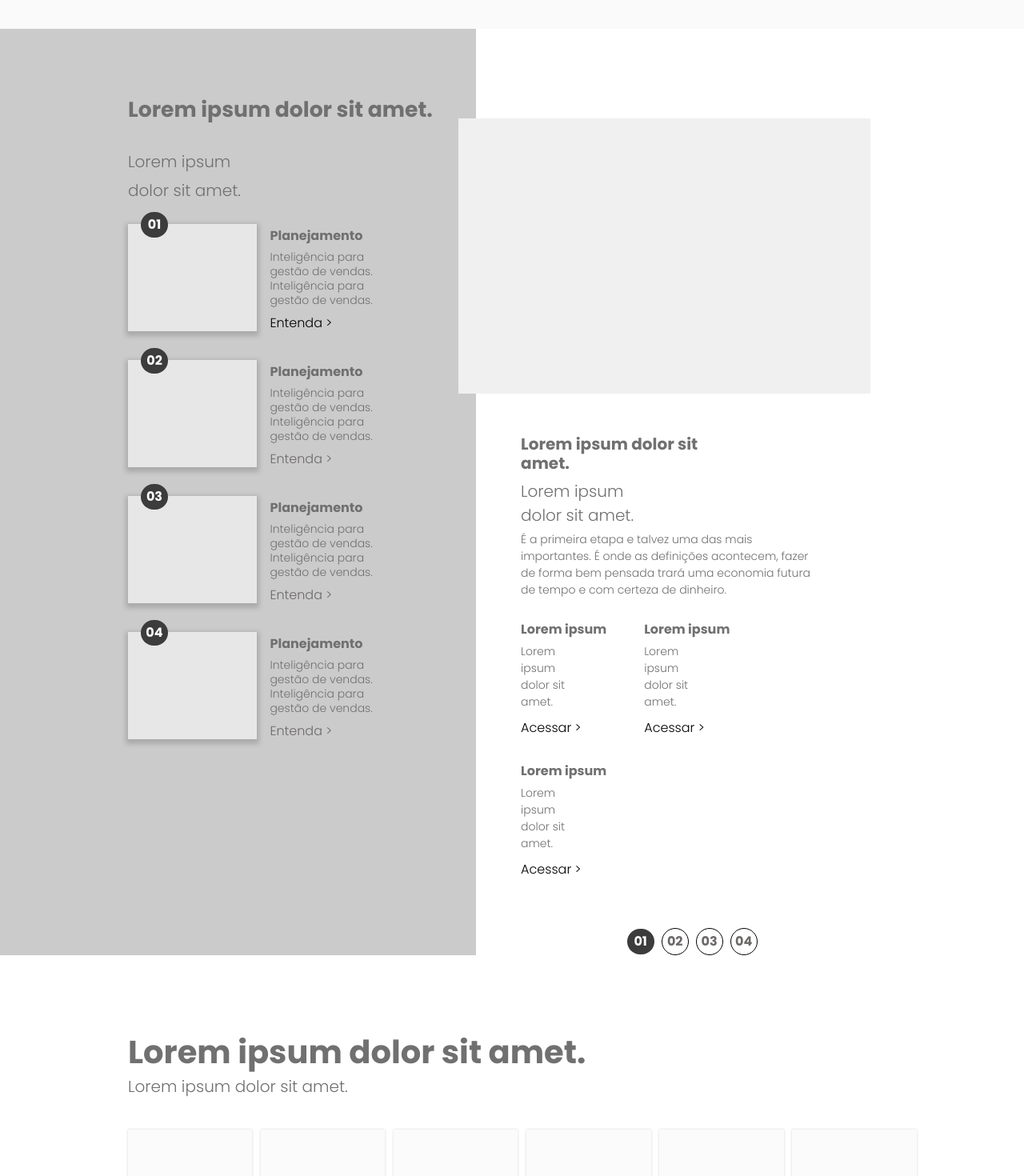
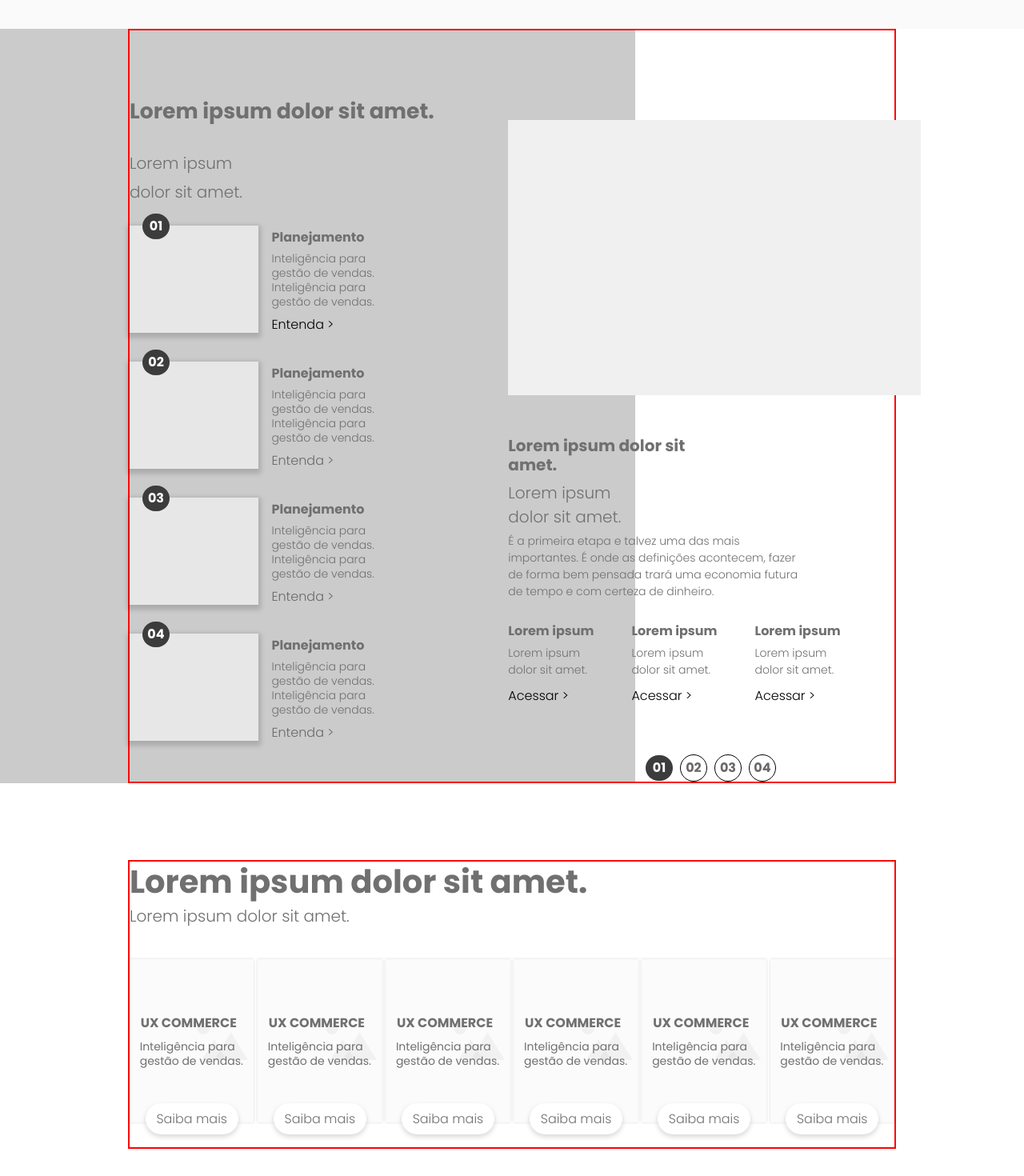
Before and after one commit to PiviaN/ProjetoBlog, a React (Create React App) app: page / in a window 1280 px wide. Shown: the part 840-2310 px from the top of the page at 80% size. Built offline with nearby package versions, Linux system fonts and the light colour scheme.

Commit message:
controle horizontal completo

```diff
--- a/src/components/Blog/Blog.css
+++ b/src/components/Blog/Blog.css
@@ -178,7 +178,6 @@
 
   .text-and-input {
     margin-bottom: 36px;
-    width: 75vw;
   }
 
   .search-icon {
@@ -191,7 +190,6 @@
   }
 
   .tecnology-cards {
-    width: 75vw;
     overflow: auto;
     margin-bottom: 49px;
   }
@@ -219,8 +217,6 @@
   }
 
   .control-small-title {
-    margin-left: 3px;
-    margin-right: 2px;
     width: 11.93vw;
     min-height: 23px;
     margin-bottom: 8px;
@@ -241,12 +237,12 @@
   }
 
   .container-custom-desktop {
-    padding-left: 12.5vw;
+    margin-left: 12.5vw;
     width: 75vw;
+    border: 2px solid red;
   }
 
   .access-blog-control {
-    width: 75vw;
   }
 
   .control-small-description {
--- a/src/components/CardsList/CardsList.css
+++ b/src/components/CardsList/CardsList.css
@@ -9,10 +9,6 @@
 
 .lists-subtitle {
   font-weight: 300;
-}
-
-.list-of-cards {
-  width: 75vw;
 }
 
 .card-ux {
@@ -193,6 +189,9 @@
 }
 
 @media (min-width: 1200px) {
+  .desktop-layout {
+  }
+
   .cards-list {
     margin-top: 96px;
     margin-bottom: 103px;
@@ -211,12 +210,11 @@
   }
 
   .control-card-ux {
-    margin-right: calc(0.416667vw * 2);
     margin-bottom: 1rem;
   }
 
   .control-card-ux-subtitle {
-    width: 128px;
+    width: 130px;
     min-height: 38px;
   }
 
@@ -310,8 +308,4 @@
   .saiba-mais {
     width: 9.06vw;
   }
-
-  .control-cardslist-show {
-    width: 75vw;
-  }
 }
--- a/src/components/CardsList/CardsList.js
+++ b/src/components/CardsList/CardsList.js
@@ -12,7 +12,7 @@ export default function CardsList() {
             <p className="lists-subtitle">Lorem ipsum dolor sit amet.</p>
           </div>
 
-          <div className="d-flex list-of-cards">
+          <div className="d-flex list-of-cards justify-content-between">
             <div className="d-flex flex-column align-items-center control-card-ux">
               <div className="card-ux d-flex justify-content-center align-items-center flex-column">
                 <p className="card-ux-title">ux commerce</p>
--- a/src/components/FindOut/FindOut.js
+++ b/src/components/FindOut/FindOut.js
@@ -5,10 +5,10 @@ import dots2 from "../../assets/dots-2.png";
 function FindOut() {
   return (
     <>
-      <section className="find-out d-flex align-items-center container-custom-desktop">
+      <section className="find-out d-flex align-items-center ">
         <div
           id="carouselExampleAutoPlaying"
-          className="carousel slide no-container-mobile"
+          className="carousel container-custom-desktop slide no-container-mobile"
           data-bs-ride="carousel"
         >
           <div className="carousel-inner">
--- a/src/components/Planning/Planing.css
+++ b/src/components/Planning/Planing.css
@@ -266,11 +266,6 @@
 @media (min-width: 1200px) {
   .planning {
     background: linear-gradient(90deg, #cbcbcb 62%, #fff 000%);
-    width: 75vw;
-  }
-
-  .container-custom-planning {
-    padding-left: 12.5vw;
   }
 
   .custom-row {
@@ -345,7 +340,6 @@
     height: 344px;
     background-color: #f0f0f0;
     margin-top: 1.75rem;
-    margin-left: -2vw;
   }
 
   .control-title-emphasis {
@@ -380,7 +374,7 @@
   }
 
   .ml-text-emphasis {
-    margin-left: 4.11vw;
+    width: 40.26vw;
   }
 
   .mini-title {
@@ -390,7 +384,7 @@
   }
 
   .control-mini-description {
-    width: 5.16vw;
+    width: 99px;
     min-height: 38px;
     margin-bottom: 10px;
   }
@@ -407,4 +401,8 @@
   .layout-mobile {
     display: none !important;
   }
+
+  .left-side {
+    margin-right: 86px;
+  }
 }
--- a/src/components/Planning/Planning.js
+++ b/src/components/Planning/Planning.js
@@ -6,9 +6,9 @@ import { faArrowLeft, faArrowRight } from "@fortawesome/free-solid-svg-icons";
 export default function Planning() {
   return (
     <>
-      <section className="planning desktop-layout container-custom-planning">
-        <div className="d-flex custom-row">
-          <div className="col-6">
+      <section className="planning desktop-layout">
+        <div className="d-flex custom-row container-custom-desktop">
+          <div className="left-side">
             <div className="control-title-planning">
               <h1 className="title-planning">Lorem ipsum dolor sit amet.</h1>
             </div>
@@ -97,7 +97,7 @@ export default function Planning() {
               </div>
             </div>
           </div>
-          <div className="">
+          <div className="right-side">
             <div className="d-flex flex-column">
               <div className="emphasis-image"></div>
               <div className="ml-text-emphasis">
```
